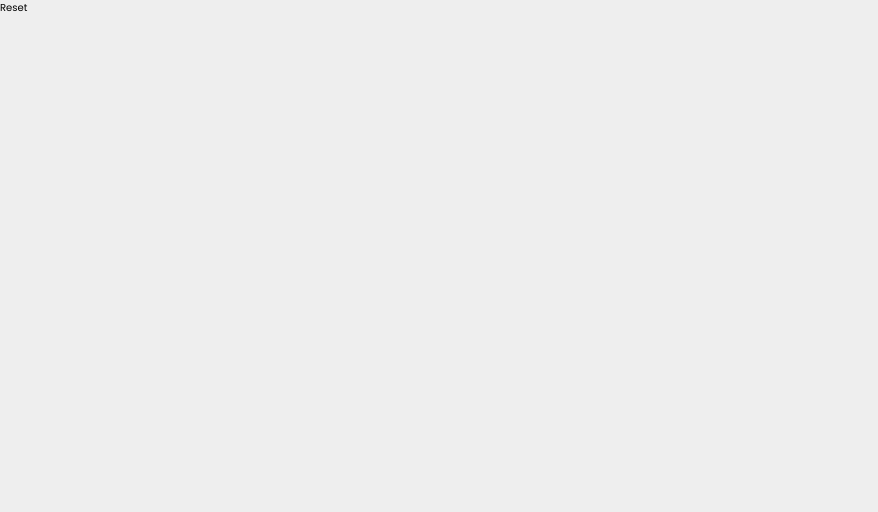
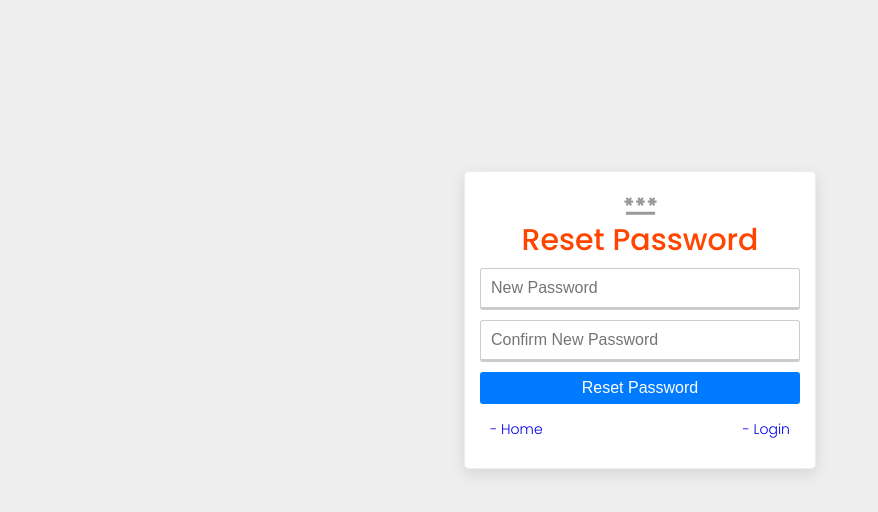
Before and after one commit to AbrahamNobleOX/inventory-app, a React (Create React App) app in the folder frontend/: page /resetpassword/1 in a window 1280 px wide. Shown: the top 512 px of the page, without its empty margins (0-878 px from the left). Built offline with nearby package versions, Linux system fonts and the light colour scheme.

Commit message:
Added reset page and layout

```diff
--- a/frontend/src/pages/auth/Reset.js
+++ b/frontend/src/pages/auth/Reset.js
@@ -1,7 +1,66 @@
-import React from "react";
+import React, { useState } from "react";
+import styles from "./auth.module.scss";
+import { MdPassword } from "react-icons/md";
+import Card from "../../components/card/Card";
+import { Link } from "react-router-dom";
+
+const initialState = {
+  password: "",
+  password2: "",
+};
 
 const Reset = () => {
-  return <div>Reset</div>;
+  const [formData, setformData] = useState(initialState);
+  const { password, password2 } = formData;
+
+  const handleInputChange = (e) => {
+    const { name, value } = e.target;
+    setformData({ ...formData, [name]: value });
+  };
+
+  return (
+    <div className={`container ${styles.auth}`}>
+      <Card>
+        <div className={styles.form}>
+          <div className="--flex-center">
+            <MdPassword size={35} color="#999" />
+          </div>
+          <h2>Reset Password</h2>
+
+          <form>
+            <input
+              type="password"
+              placeholder="New Password"
+              required
+              name="password"
+              value={password}
+              onChange={handleInputChange}
+            />
+            <input
+              type="password"
+              placeholder="Confirm New Password"
+              required
+              name="password2"
+              value={password2}
+              onChange={handleInputChange}
+            />
+
+            <button type="submit" className="--btn --btn-primary --btn-block">
+              Reset Password
+            </button>
+            <div className={styles.links}>
+              <p>
+                <Link to="/">- Home</Link>
+              </p>
+              <p>
+                <Link to="/login">- Login</Link>
+              </p>
+            </div>
+          </form>
+        </div>
+      </Card>
+    </div>
+  );
 };
 
 export default Reset;
```
Also changed, not shown: frontend/src/components/header/Header.js (added, +18 -0 lines), frontend/src/components/layout/Layout.js (added, +17 -0 lines), frontend/src/pages/dashboard/Dashboard.js (added).
